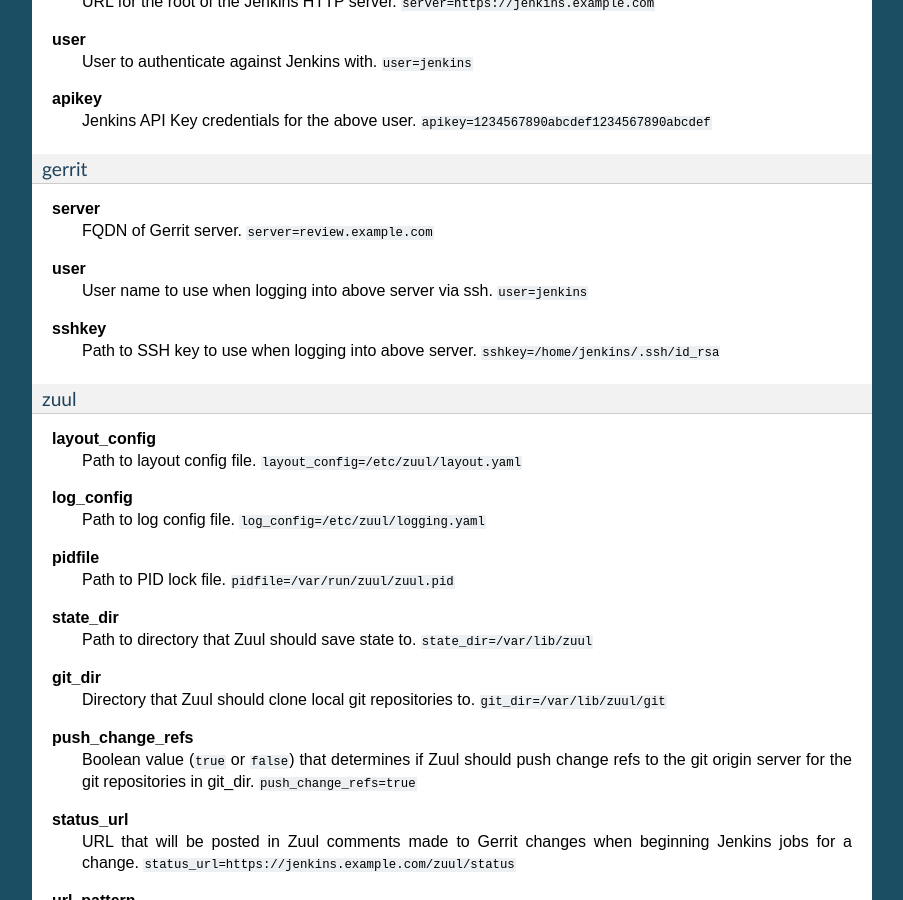
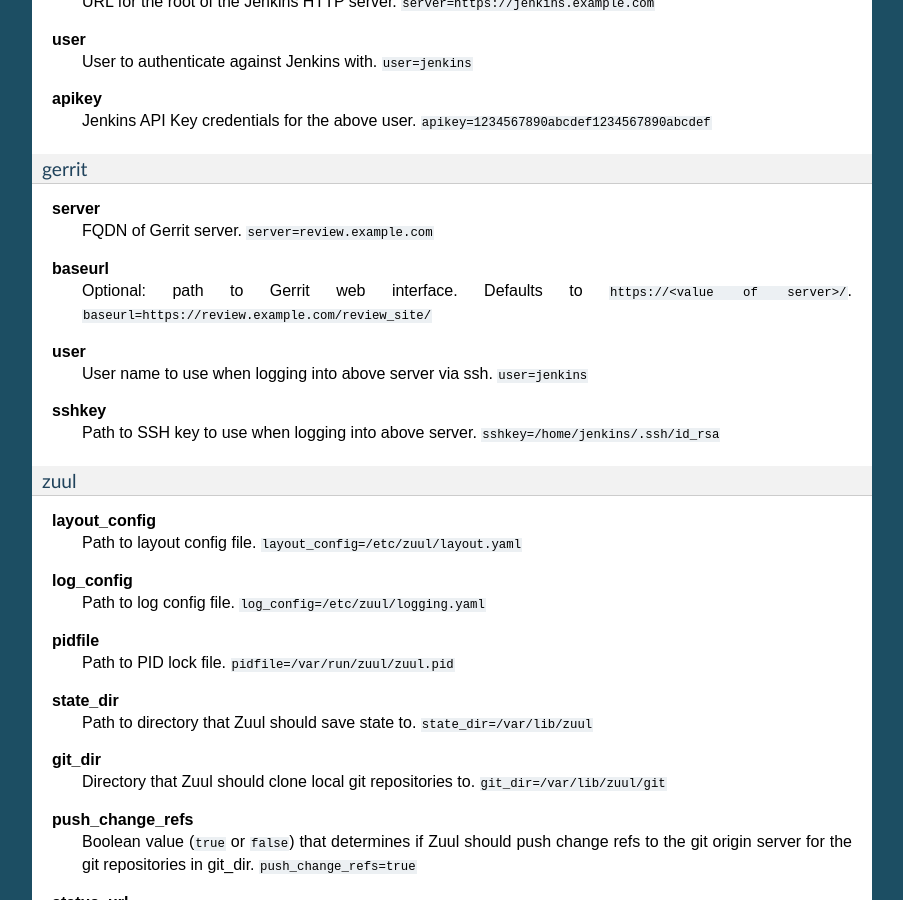
Before and after one commit to openstack-infra/zuul, a Sphinx documentation site: the page built from doc/source/zuul.rst, in a window 1280 px wide and 900 px high, scrolled down 706 px. Shown: the whole window, without its empty margins (198-1101 px from the left). Built offline with Sphinx 7.4.7, drawn with Linux system fonts in a browser that asks for light colours; the version number could not be read and is left out.

Commit message:
let us specify Gerrit root URL
Our code was expecting the Gerrit web interface to be available at the
root of the Gerrit server which is not always the case since people
could publish the Gerrit web interface under a subdirectory. In such
configuration, the existing assumption prevents Zuul from getting
references information.

This patch adds a new optional configuration variable 'baseurl' to the
'gerrit' section. It lets one override the default:

 [gerrit]
 server=gerrit.wikimedia.org
 baseurl=https://gerrit.wikimedia.org/r

Updated Gerrit._getInfoRefs() to use 'baseurl' instead of 'server' when
creating the url to fetch references from. This is still falling back to
the old default whenever gerrit.baseurl is not set.

Change-Id: Ia9910acf46fe82c425911784412356598b3c7eac
Reviewed-on: https://review.openstack.org/16884
Reviewed-by: Jeremy Stanley <fungi@yuggoth.org>
Reviewed-by: James E. Blair <corvus@inaugust.com>
Approved: Clark Boylan <clark.boylan@gmail.com>
Reviewed-by: Clark Boylan <clark.boylan@gmail.com>
Tested-by: Jenkins

```diff
--- a/doc/source/zuul.rst
+++ b/doc/source/zuul.rst
@@ -56,6 +56,10 @@
 **server**
   FQDN of Gerrit server.
   ``server=review.example.com``
+
+**baseurl**
+  Optional: path to Gerrit web interface. Defaults to ``https://<value
+  of server>/``. ``baseurl=https://review.example.com/review_site/``
 
 **user**
   User name to use when logging into above server via ssh.
```
Also changed, not shown: 2 other files.
